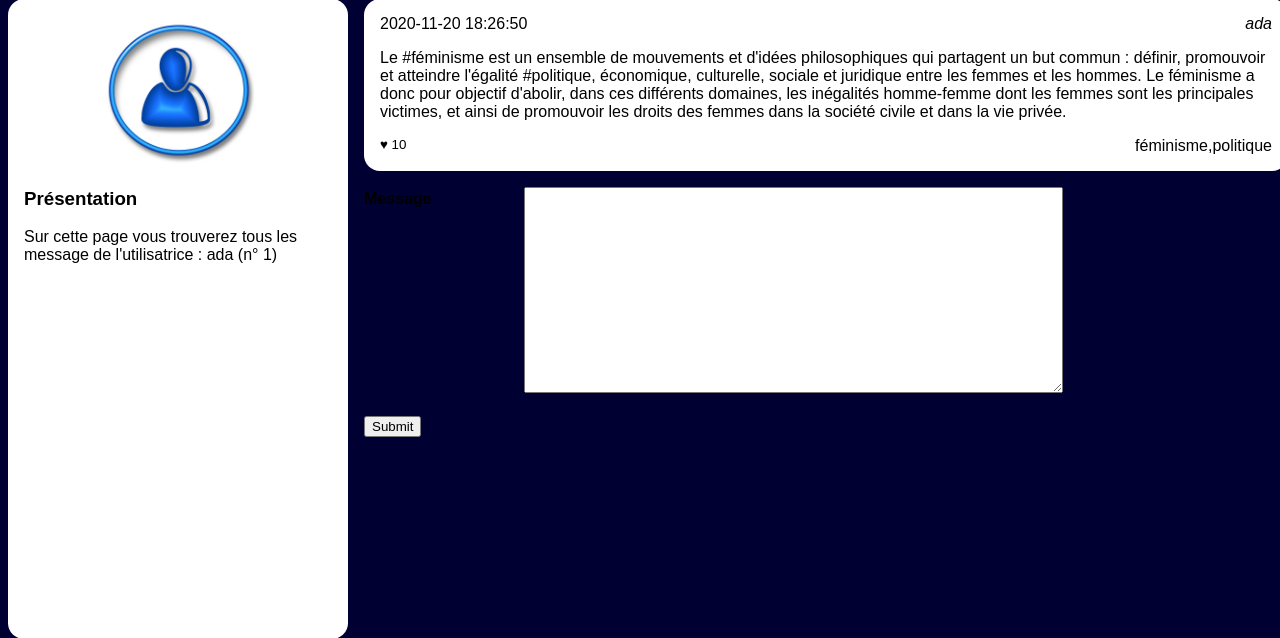
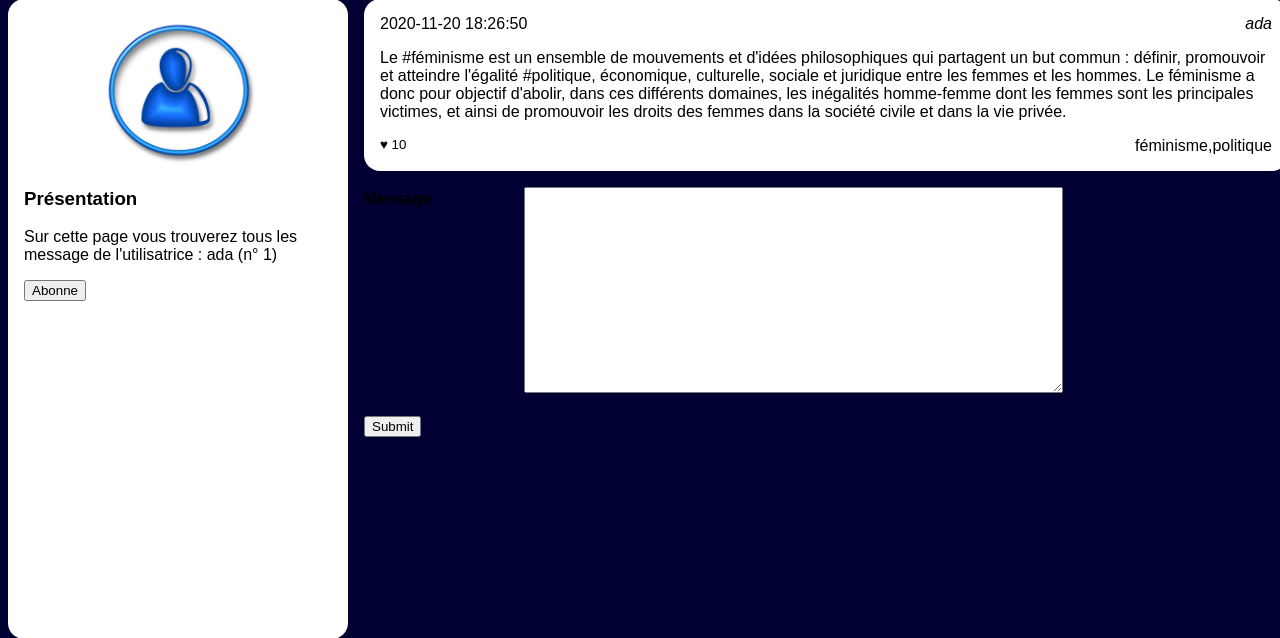
Before and after one commit to adatechschool/projet-collectif-reseau-social-les-pingouins-alambiques, a PHP site: page /projet-collectif-reseau-social-les-pingouins-alambiques/wall.php?user_id=1 in a window 1280 px wide. Shown: the part 123-761 px from the top of the page. Run offline with PHP 8.4, Linux system fonts and the light colour scheme; a user stored in the database is signed in; data comes from the database, SQL or seed files in the repository.

Commit message:
so...tired...

```diff
--- a/Niveau1/wall.php
+++ b/Niveau1/wall.php
@@ -48,10 +48,24 @@
                     (n°
                     <?php echo $userId ?>)
                 </p>
+
+                <!-- This button works! Make it better though.... -->
+                <form action='' method="post" name=''>
+                    <input name="barry" type="submit" value="Abonne">
+                </form>
+
+                <!-- INSERT INTO `followers`(`id`, `followed_user_id`, `following_user_id`) VALUES (NULL,2,9);
+            Do something with this SQL request!-->
             </section>
         </aside>
         <main>
             <?php
+
+            // this is part of the button, it works, dont change it!(much)
+            if (isset($_POST['barry'])) {
+                echo "Barry is clicked";
+            }
+
 
             $enCoursDeTraitement = isset($_POST['alias']);
             if ($enCoursDeTraitement) {
@@ -145,6 +159,8 @@
             </form>
 
 
+
+
         </main>
     </div>
 </body>
```
